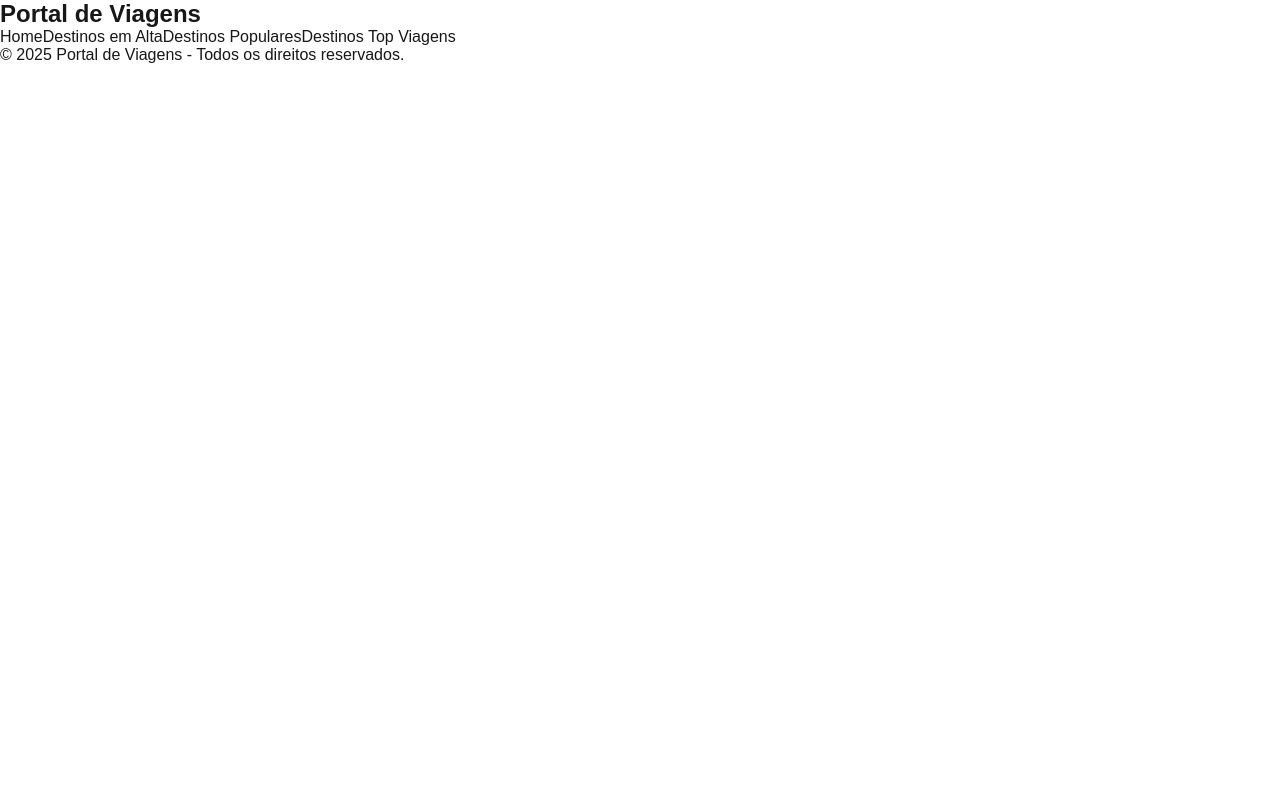
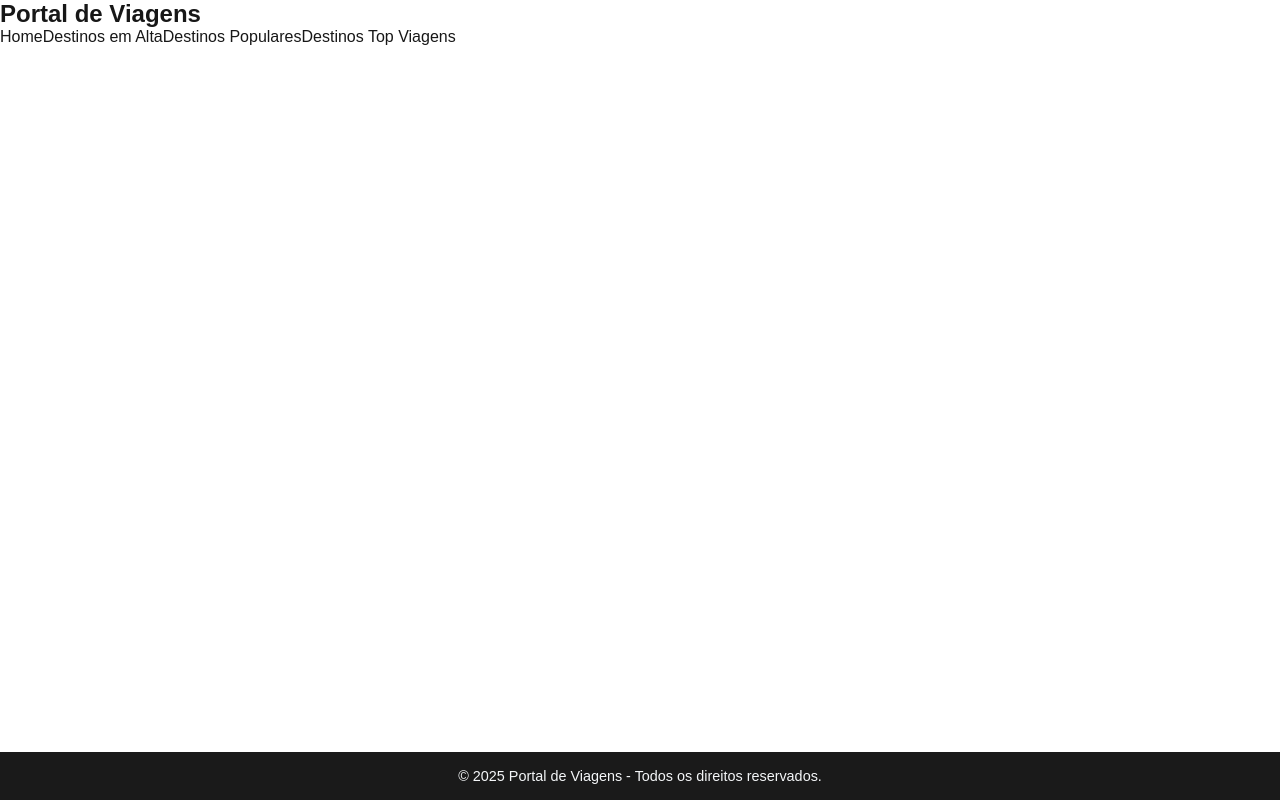
Before and after one commit to ValfranJr/Portal-Viagens, a Next.js app: page / in a window 1280 px wide. Built offline with nearby package versions, Linux system fonts and the light colour scheme.

Commit message:
feat: adicionando Footer module css

```diff
--- /dev/null
+++ b/src/app/componentes/Footer/Footer.module.css
@@ -0,0 +1,14 @@
+.footer{
+    background-color: #1A1A1A;
+    color: #F4F6F8;
+    padding: 1rem;
+    margin-top: 2rem;
+    font-size: 0.9rem;
+    position: absolute;
+    width: 100%;
+    bottom: 0;
+}
+
+.footer__text{
+    text-align: center;
+}
--- a/src/app/componentes/Footer/index.tsx
+++ b/src/app/componentes/Footer/index.tsx
@@ -1,7 +1,9 @@
+import styles from "./Footer.module.css";
+
 const Footer = () => {
   return (
-    <footer>
-      &copy; 2025 Portal de Viagens - Todos os direitos reservados.
+    <footer className={styles.footer}>
+      <p className={styles.footer__text}> &copy; 2025 Portal de Viagens - Todos os direitos reservados.</p>{" "}
     </footer>
   );
 };
```
